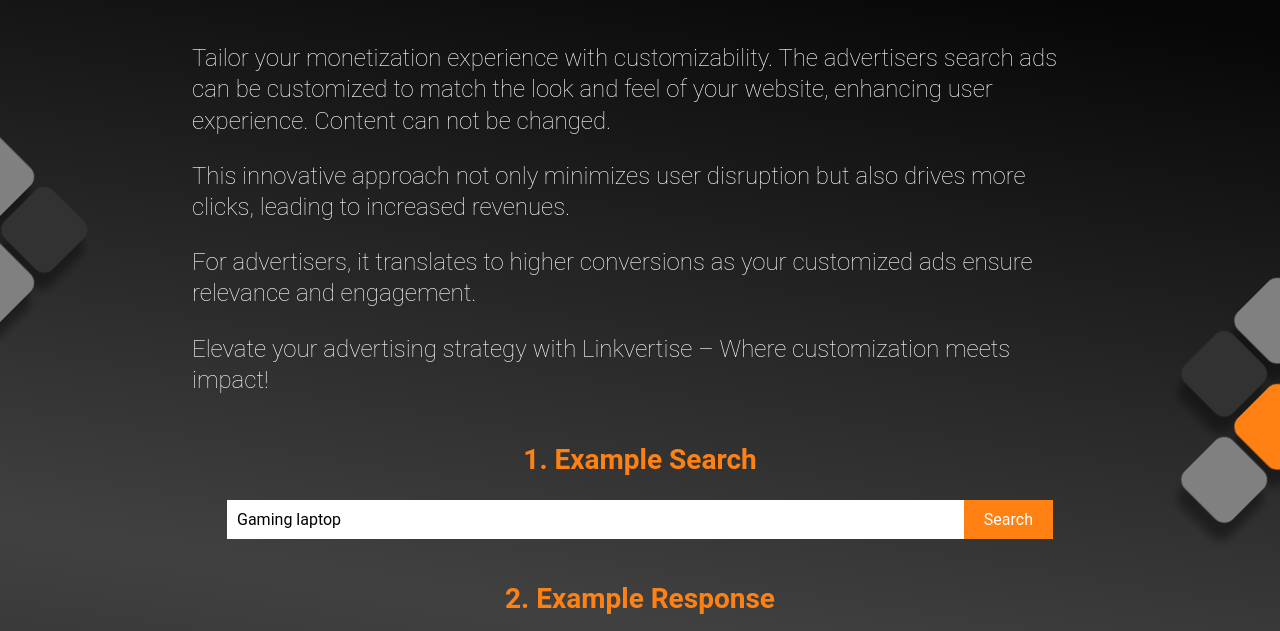
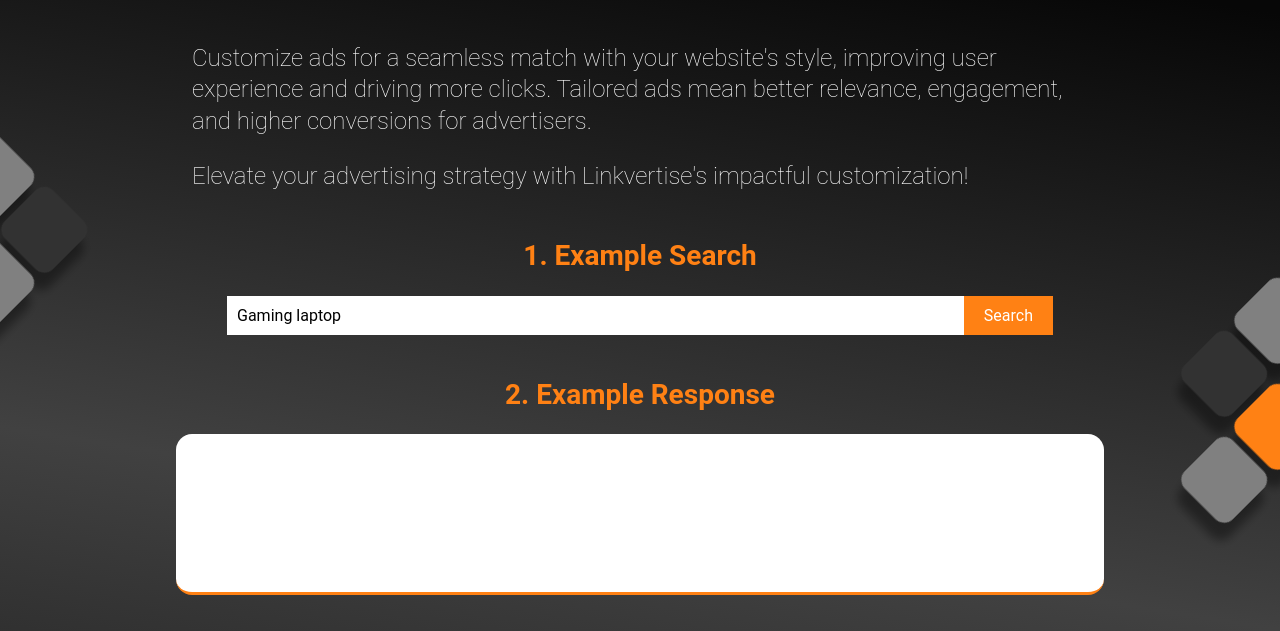
Before and after one commit to MoritzSch98/MoritzSch98-ads-preview.linkvertise.com, a plain HTML site: page index.html in a window 1280 px wide. Shown: the part 144-775 px from the top of the page. Drawn offline with nearby package versions, Linux system fonts and the light colour scheme.

Commit message:
adjusted header text

```diff
--- a/index.html
+++ b/index.html
@@ -963,11 +963,8 @@
 <div class="container">
     <h1 class="content-headline">Unlock the Power of Linkvertise Search Ads!</h1>
     <div class="content-description description-text">
-        <p>Tailor your monetization experience with customizability. The advertisers search ads can be customized to
-            match the look and feel of your website, enhancing user experience. Content can not be changed.</p>
-        <p>This innovative approach not only minimizes user disruption but also drives more clicks, leading to increased revenues.</p>
-        <p>For advertisers, it translates to higher conversions as your customized ads ensure relevance and engagement.</p>
-        <p>Elevate your advertising strategy with Linkvertise – Where customization meets impact!</p>
+        <p>Customize ads  for a seamless match with your website's style, improving user experience and driving more clicks. Tailored ads mean better relevance, engagement, and higher conversions for advertisers.</p>
+        <p>Elevate your advertising strategy with Linkvertise's impactful customization!</p>
     </div>
     <h2 class="ad-example-headline">1. Example Search</h2>
     <div id="search-keyword"></div>
```
